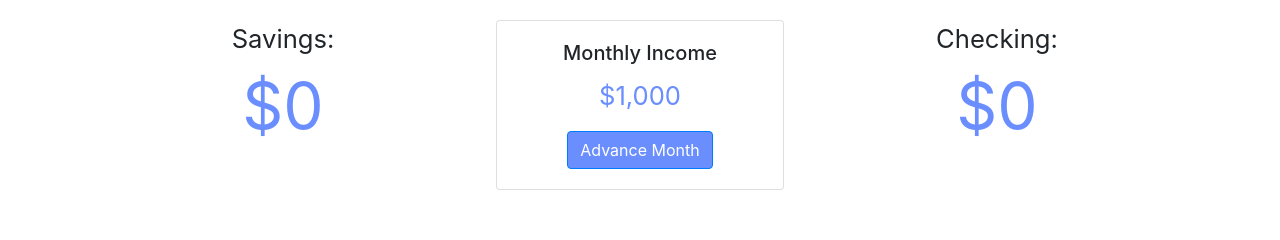
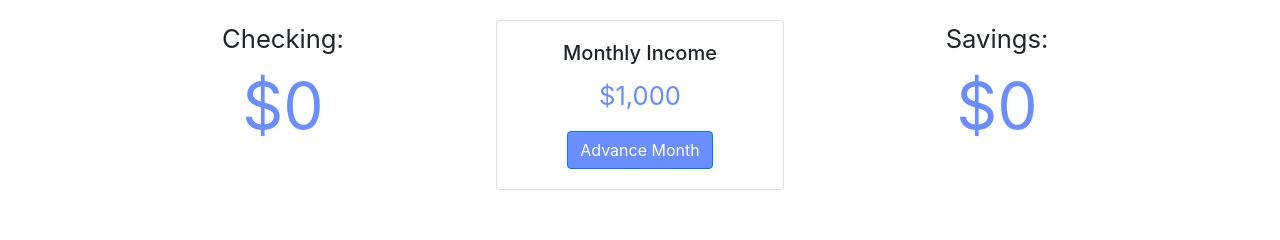
Before and after one commit to rigrergl/Financial-Atlas, a React (Create React App) app: page /monthlyView in a window 1280 px wide. Shown: the top 240 px of the page. Built offline with nearby package versions, Linux system fonts and the light colour scheme.

Commit message:
made transfer buttons more specific

```diff
--- a/src/components/MonthlyView/CardFlip.js
+++ b/src/components/MonthlyView/CardFlip.js
@@ -19,7 +19,7 @@ const CardFlip = () => {
               />
             </div>
             <div className="flip-card-back">
-              <Transfer />
+              <Transfer destination="Savings"/>
             </div>
           </div>
         </div>
@@ -34,7 +34,7 @@ const CardFlip = () => {
               />
             </div>
             <div className="flip-card-back">
-              <Transfer />
+              <Transfer destination="Checking" />
             </div>
           </div>
         </div>
--- a/src/components/MonthlyView/MonthlyView.js
+++ b/src/components/MonthlyView/MonthlyView.js
@@ -85,9 +85,12 @@ export default function MonthlyView() {
       <div>
         <Container>
           <Row style={{ paddingTop: "20px", paddingBottom: "70px" }}>
+            <Checking checkingAmt={checkingAmt} />
+            <Income
+              advanceMonth={advanceMonth}
+              MONTHLY_INCOME={MONTHLY_INCOME}
+            />
             <Savings savingsAmt={savingsAmt} />
-            <Income advanceMonth={advanceMonth} MONTHLY_INCOME={MONTHLY_INCOME} />
-            <Checking checkingAmt={checkingAmt} />
           </Row>
 
           <SavingsOpen isSavingsOpen={isSavingsOpen} round={round} />
--- a/src/components/MonthlyView/Transfer.js
+++ b/src/components/MonthlyView/Transfer.js
@@ -4,7 +4,11 @@ import InputGroup from "react-bootstrap/InputGroup";
 import FormControl from "react-bootstrap/FormControl";
 import Button from "react-bootstrap/Button";
 
-const Transfer = () => {
+const Transfer = ( {destination} ) => {
+  const onTransfer = () => {
+
+  }
+
   return (
     <div>
       <p>
@@ -20,7 +24,7 @@ const Transfer = () => {
         </InputGroup.Append>
       </InputGroup>
       <Button variant="danger">Cancel</Button>{" "}
-      <Button variant="success">Transfer</Button>{" "}
+      <Button variant="success">Transfer to {destination}</Button>{" "}
     </div>
   );
 };
```
